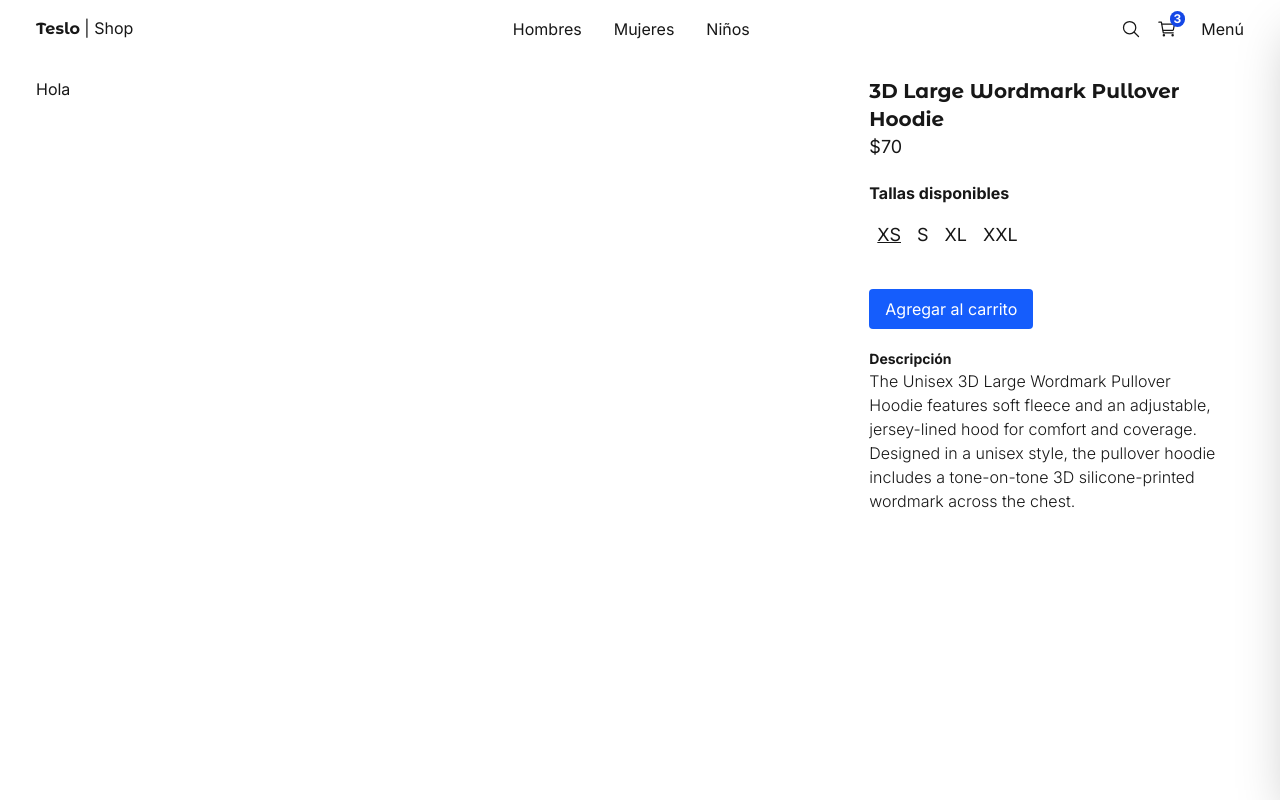
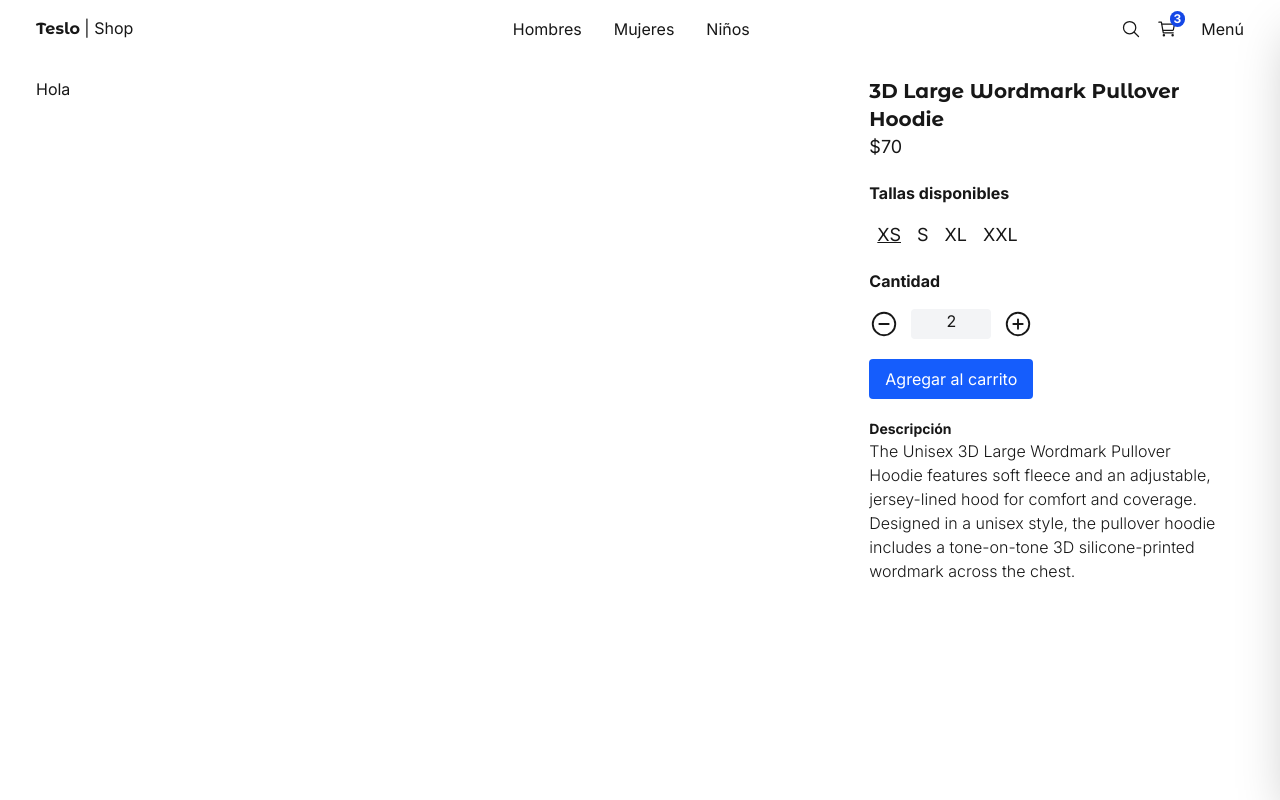
Before and after one commit to nca1478/teslo-shop-frontend, a Next.js app: page /product/3d_large_wordmark_pullover_hoodie in a window 1280 px wide. Built offline with nearby package versions, Linux system fonts and the light colour scheme.

Commit message:
210. Selector de cantidad

```diff
--- a/src/app/(shop)/product/[slug]/page.tsx
+++ b/src/app/(shop)/product/[slug]/page.tsx
@@ -1,4 +1,4 @@
-import { SizeSelector } from "@/components";
+import { QuantitySelector, SizeSelector } from "@/components";
 import { titleFont } from "@/config/fonts";
 import { initialData } from "@/seed/seed";
 import { notFound } from "next/navigation";
@@ -34,6 +34,7 @@
                 <SizeSelector selectedSize={product.sizes[0]} availableSizes={product.sizes} />
 
                 {/* Selector de Cantidad */}
+                <QuantitySelector quantity={2} />
 
                 {/* Button */}
                 <button className="btn-primary my-5">Agregar al carrito</button>
--- a/src/components/index.ts
+++ b/src/components/index.ts
@@ -10,3 +10,4 @@
 
 // product
 export * from "./product/size-selector/SizeSelector";
+export * from "./product/quantity-selector/QuantitySelector";
--- /dev/null
+++ b/src/components/product/quantity-selector/QuantitySelector.tsx
@@ -0,0 +1,35 @@
+"use client";
+
+import { useState } from "react";
+import { IoAddCircleOutline, IoRemoveCircleOutline } from "react-icons/io5";
+
+interface Props {
+    quantity: number;
+}
+
+export const QuantitySelector = ({ quantity }: Props) => {
+    const [count, setCount] = useState(quantity);
+
+    const onQuantityChanged = (value: number) => {
+        if (count + value < 1) return;
+
+        setCount(count + value);
+    };
+
+    return (
+        <>
+            <h3 className="font-bold mb-4">Cantidad</h3>
+            <div className="flex">
+                <button onClick={() => onQuantityChanged(-1)}>
+                    <IoRemoveCircleOutline size={30} />
+                </button>
+
+                <span className="w-20 mx-3 px-5 bg-gray-100 text-center rounded">{count}</span>
+
+                <button onClick={() => onQuantityChanged(+1)}>
+                    <IoAddCircleOutline size={30} />
+                </button>
+            </div>
+        </>
+    );
+};
```
